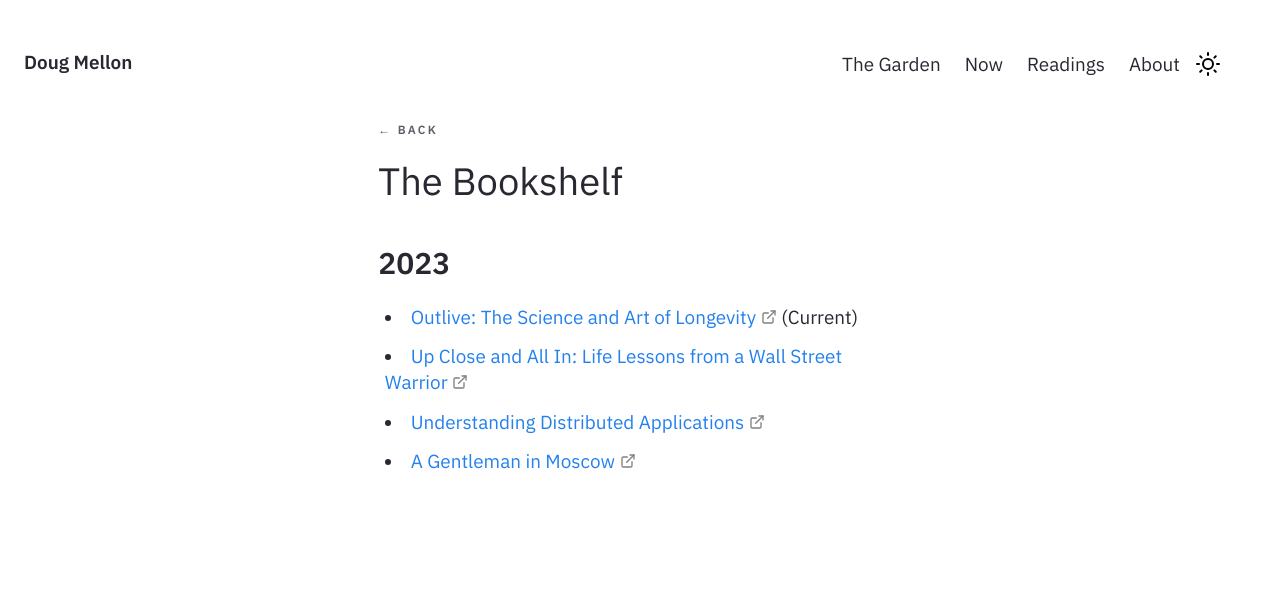
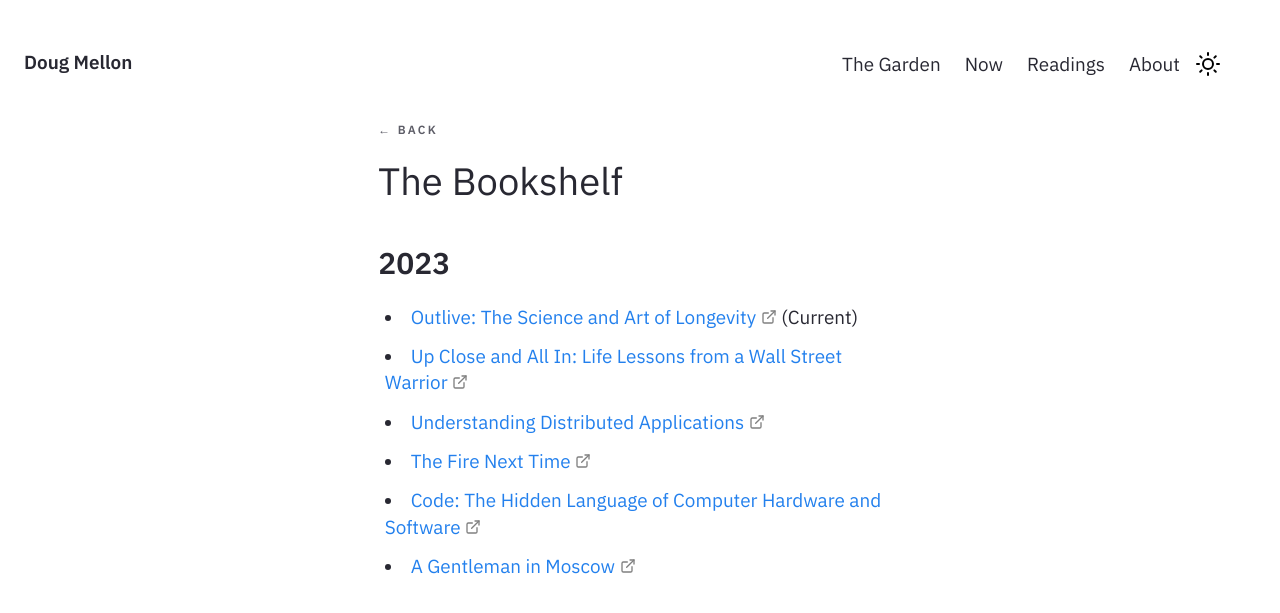
Before and after one commit to dougmellon/dougmellon.github.io, a Jekyll site: the page built from _posts/2023-07-24-readings.md, in a window 1280 px wide. Shown: the top 613 px of the page. Built offline with Jekyll 4.4.1, drawn with Linux system fonts in a browser that asks for light colours.

Commit message:
Added readings

```diff
--- a/_posts/2023-07-24-readings.md
+++ b/_posts/2023-07-24-readings.md
@@ -7,4 +7,6 @@ format: list
 - [Outlive: The Science and Art of Longevity](https://peterattiamd.com/outlive/) (Current)
 - [Up Close and All In: Life Lessons from a Wall Street Warrior](https://www.simonandschuster.com/books/Up-Close-and-All-In/John-Mack/9781982174279)
 - [Understanding Distributed Applications](https://understandingdistributed.systems)
+- [The Fire Next Time](https://en.wikipedia.org/wiki/The_Fire_Next_Time)
+- [Code: The Hidden Language of Computer Hardware and Software](https://www.charlespetzold.com/code/)
 - [A Gentleman in Moscow](https://www.amortowles.com/a-gentleman-in-moscow-about-the-book/)
```
